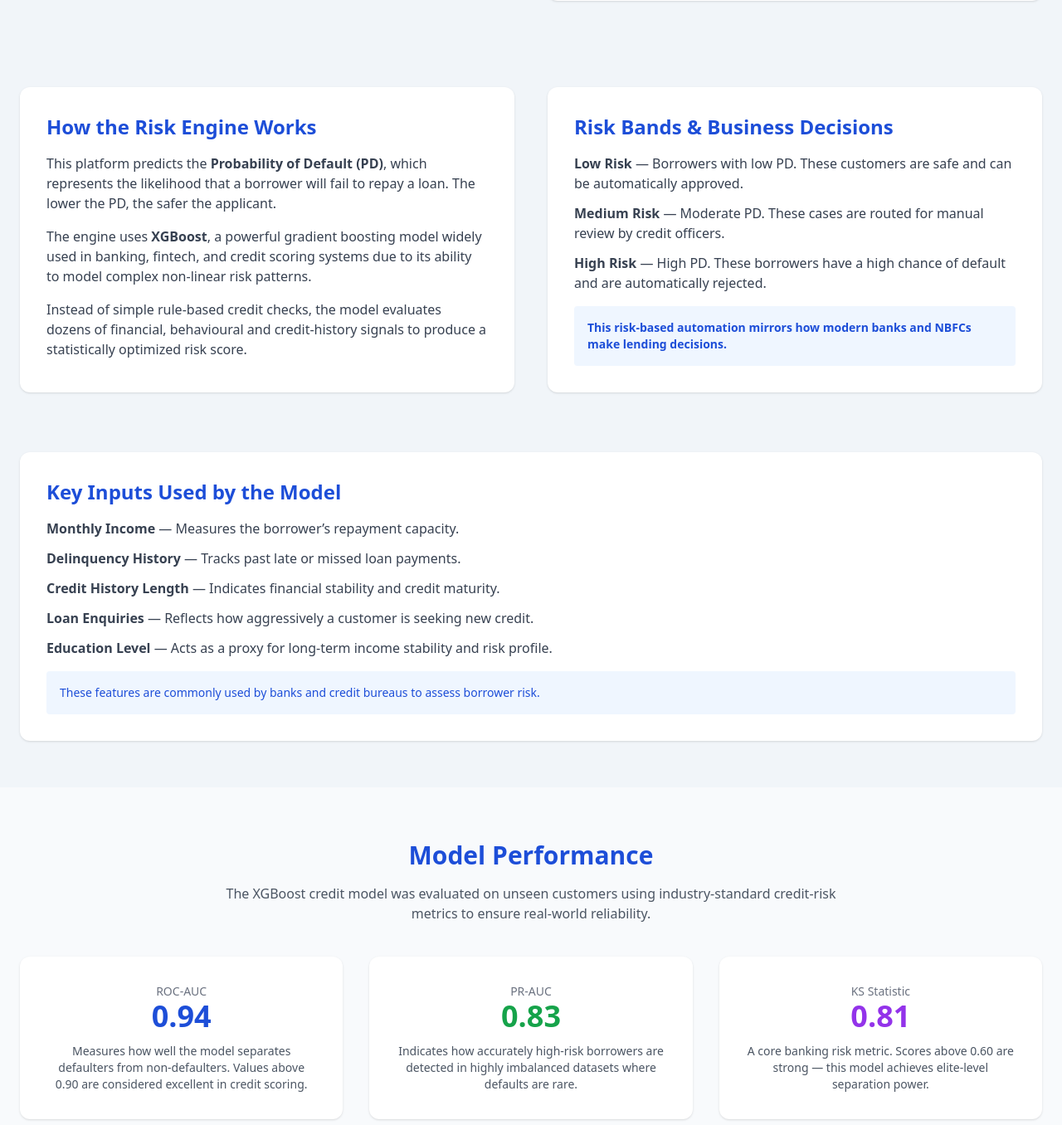
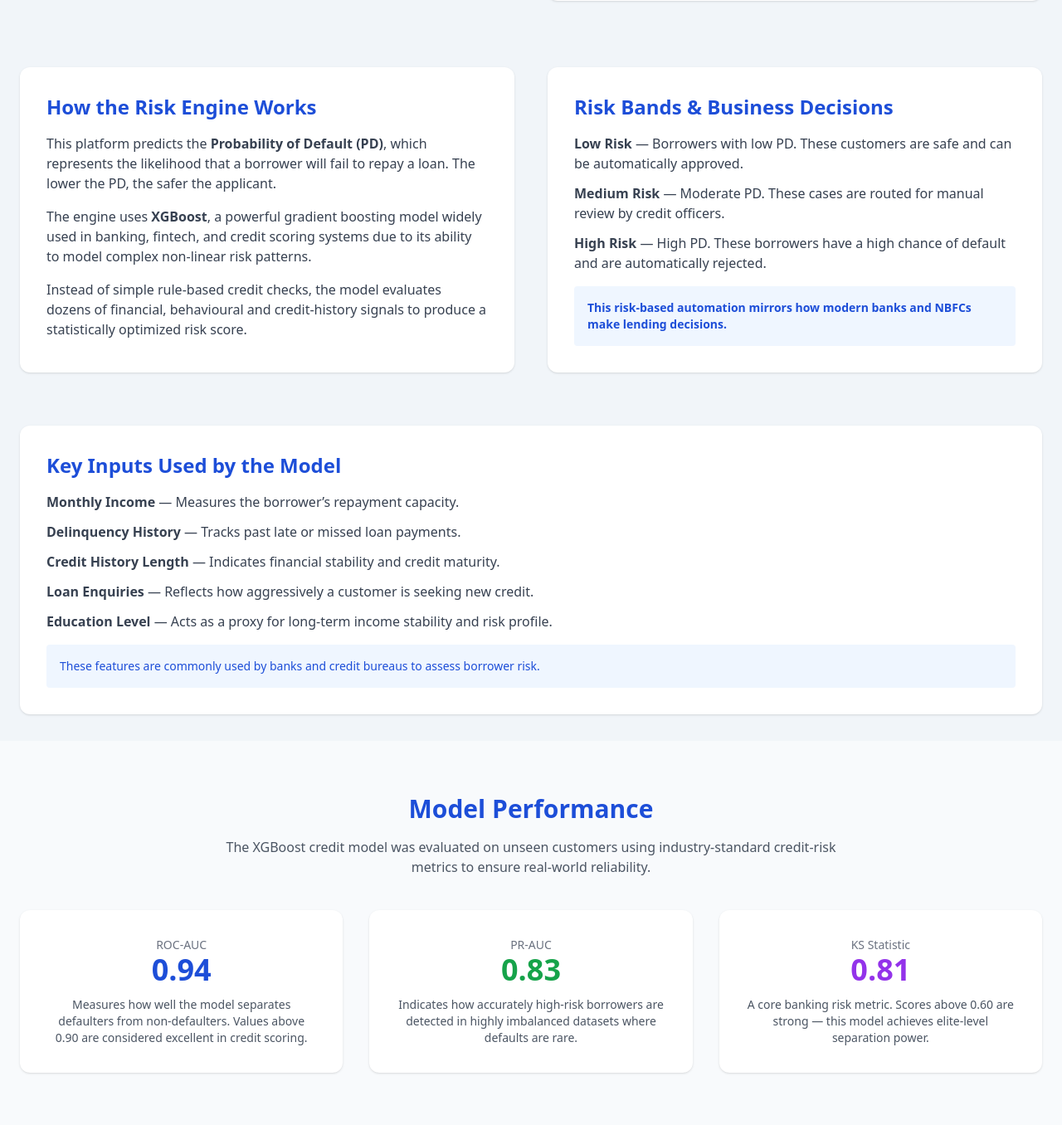
Before and after one commit to ShaiviSri04/credit-risk-engine, a Flask app: page / in a window 1280 px wide. Shown: the part 995-2351 px from the top of the page at 83% size. Run offline with Flask 3, Linux system fonts and the light colour scheme; parts of the project's set-up code (start-up, migrations or seed data) failed here and were passed over; some libraries are stand-ins or nearby versions.

Commit message:
Make changes to space in about section

```diff
--- a/templates/index.html
+++ b/templates/index.html
@@ -127,7 +127,7 @@ Evaluate Risk
 
 <!-- ================= MODEL ================= -->
 <a id="about"></a>
-<section class="max-w-7xl mx-auto px-6 py-14">
+<section class="max-w-7xl mx-auto px-6 py-8">
   <div class="grid md:grid-cols-2 gap-10">
 
     <div class="bg-white p-8 rounded-xl shadow">
@@ -179,7 +179,7 @@ Evaluate Risk
       </div>
     </div>
 
-    <div class="bg-white p-8 rounded-xl shadow mt-8 md:col-span-2">
+    <div class="bg-white p-8 rounded-xl shadow mt-6 md:col-span-2">
        <h2 class="text-2xl font-bold text-blue-700 mb-4">
         Key Inputs Used by the Model
        </h2>
```
